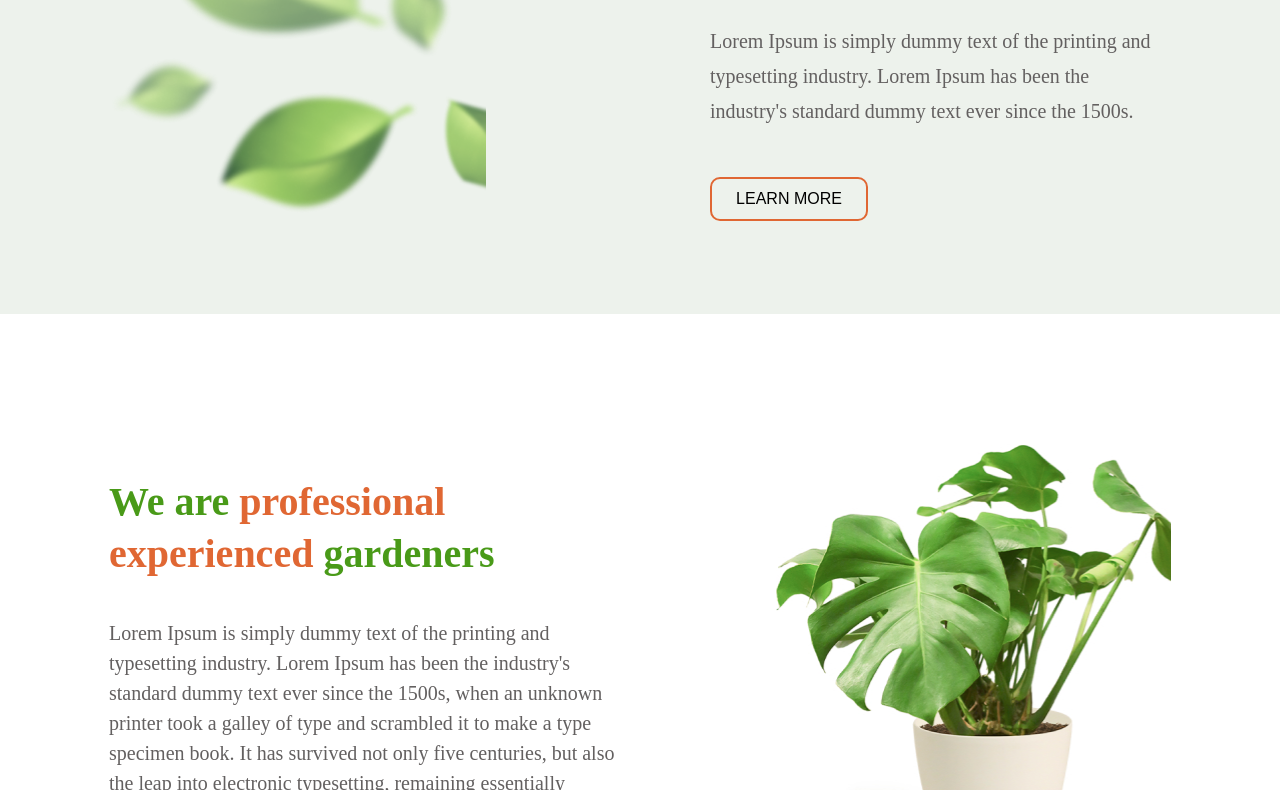
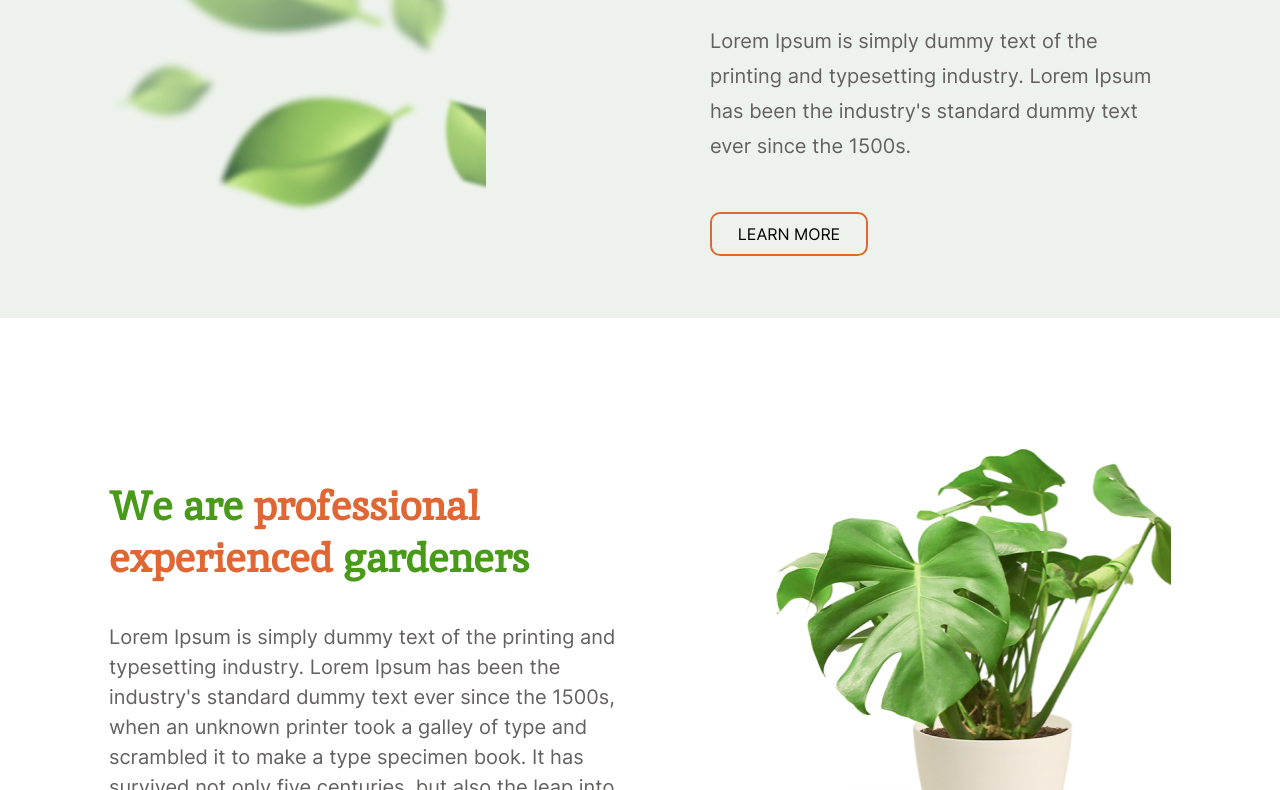
Before and after one commit to annshplv/Plants, a plain HTML site: page index.html in a window 1280 px wide. Shown: the part 351-1141 px from the top of the page. Drawn offline with Linux system fonts and the light colour scheme; the site is published under a folder, as on GitHub Pages, so addresses that start at the root find nothing.

Commit message:
Fix ways

```diff
--- a/assets/styles/typography.css
+++ b/assets/styles/typography.css
@@ -1,27 +1,27 @@
 @font-face {
     font-family: "Inika-Regular";
-    src: url(/assets/fonts/Inika/Inika-Regular.ttf);
+    src: url(../fonts/Inika/Inika-Regular.ttf);
     font-weight: 400;
     font-style: normal;
 }
 
 @font-face {
     font-family: "Inika-Bold";
-    src: url(/assets/fonts/Inika/Inika-Bold.ttf);
+    src: url(../fonts/Inika/Inika-Bold.ttf);
     font-weight: 700;
     font-style: normal;
 }
 
 @font-face {
     font-family: "Inter-Regular";
-    src: url(/assets/fonts/Inter/Inter-Regular.ttf);
+    src: url(../fonts/Inter/Inter-Regular.ttf);
     font-weight: 400;
     font-style: normal;
 }
 
 @font-face {
     font-family: "Inter-Bold";
-    src: url(/assets/fonts/Inter/Inter-Bold.ttf);
+    src: url(../fonts/Inter/Inter-Bold.ttf);
     font-weight: 700;
     font-style: normal;
 }
```
